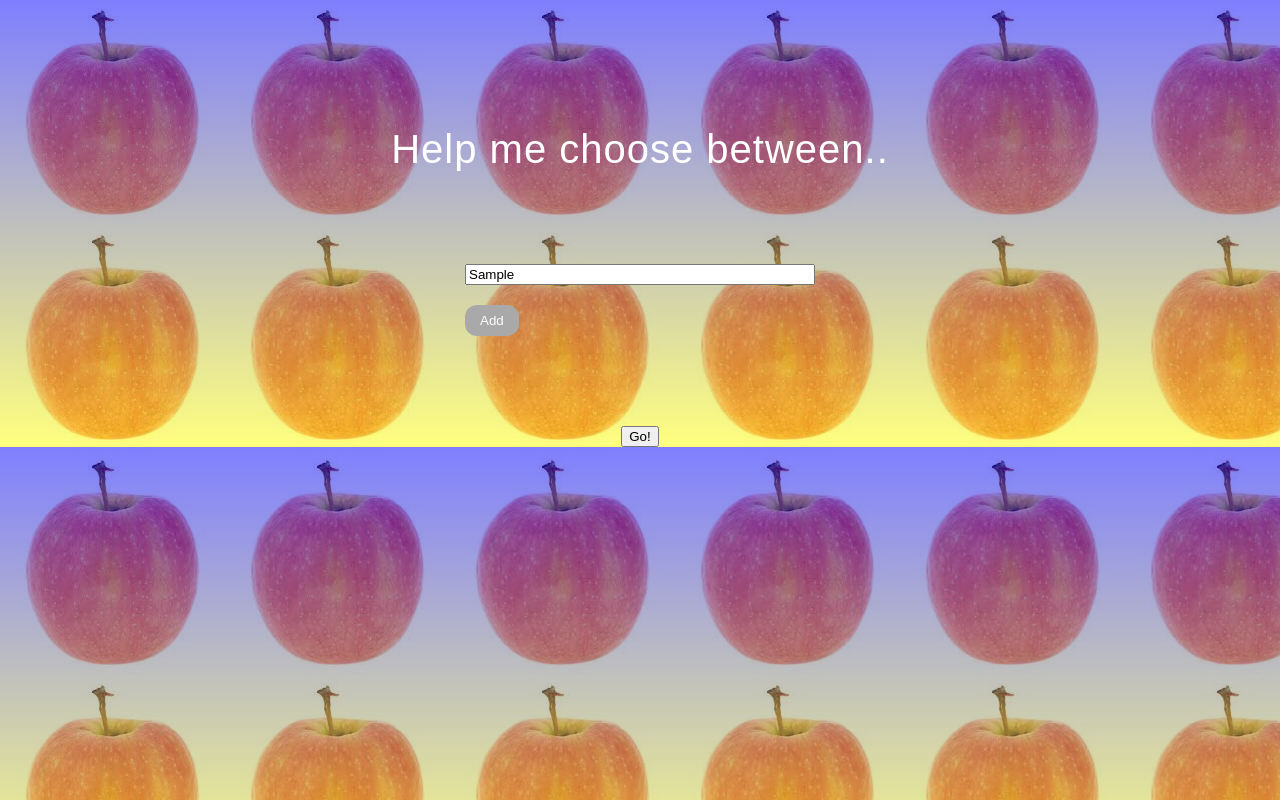
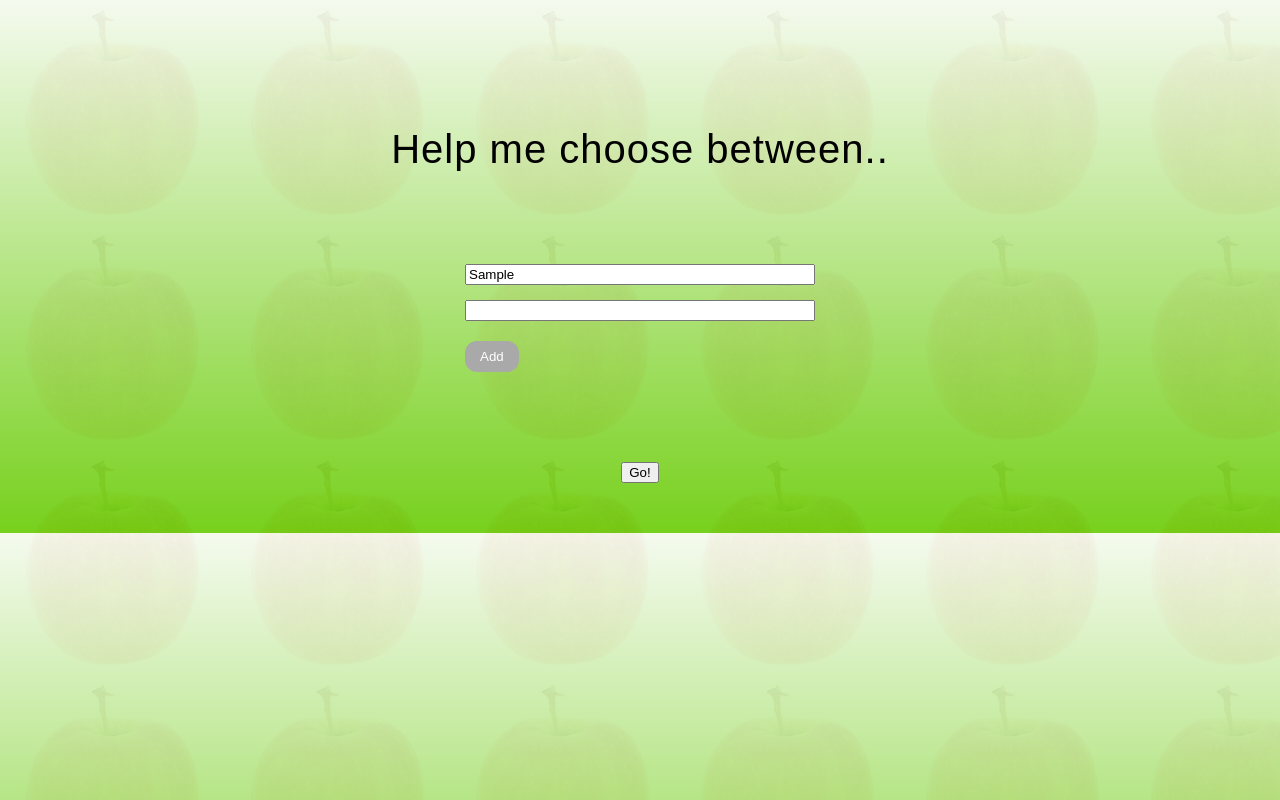
Before and after one commit to asamorath/help-me-choose, a plain HTML site: page index.html in a window 1280 px wide. Both pictures are taken after typing "Sample" into the empty fields and a click on the button "Add". Drawn offline with nearby package versions, Linux system fonts and the light colour scheme.

Commit message:
Change of colors

```diff
--- a/index.html
+++ b/index.html
@@ -6,13 +6,36 @@
     <link href= "./main.css" rel="stylesheet type="text/css">
   </head>
   <body>
-    <h1>Help me choose between..</h1>
+      <h1 class="h1Color">Help me choose between..</h1>
       <div class="inputSection">
         <div class="inputs">
           <input placeholder="something"></input>
         </div>
         <button class="addOption">Add</button>
       </div>
+      <div class="resultSection"></div>
       <button>Go!</button>
+
+      <script src="https://code.jquery.com/jquery-3.3.1.min.js"></script>
+        <script>
+          $(function() {
+            $('.resultSection').hide()
+
+            var add_option = function() {
+              $('.inputs').append('<input></input>')
+            }
+
+              $('.addOption').click(add_option)
+
+              $(".h1Color").mouseover(function () {
+                         $(this).css('color', '#00cc00'); // green color
+                     }).mouseout(function () {
+                         $(this).css('color', '#336699'); // light blue color
+                     });
+
+          })
+
+
+        </script>
   </body>
 </html>
--- a/main.css
+++ b/main.css
@@ -4,9 +4,9 @@ body {
   justify-content: center;
   align-items: center;
   margin-top: 100px;
-  margin-bottom: 0px;
-  color: white;
-  background-image: linear-gradient(rgba(0, 0, 255, 0.5), rgba(255, 255, 0, 0.5)),
+  margin-bottom: 50px;
+  color: black;
+  background-image: linear-gradient(rgba(244, 250, 238, 0.95), rgba(112, 206, 17, 0.95)),
                   url("./äpple.jpeg");
 }
 
```
